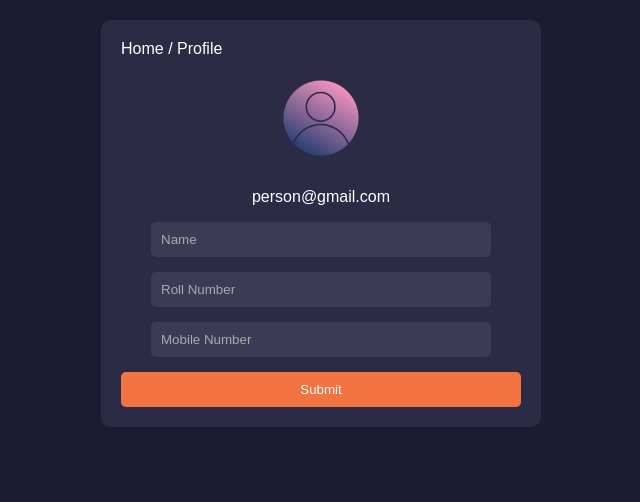
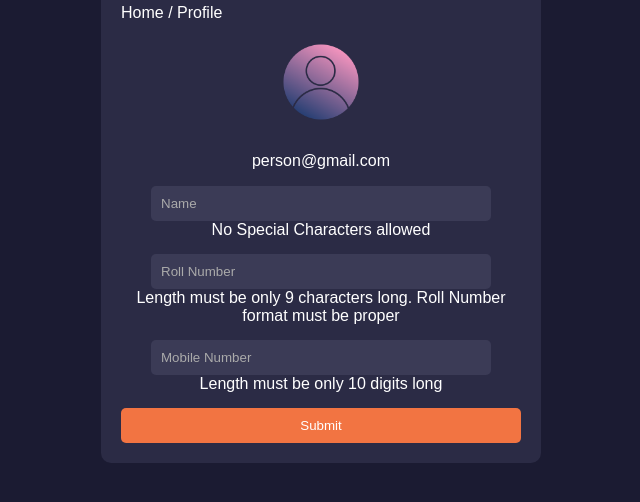
Before and after one commit to Glitcher005/Profile-form, a plain HTML site: page index.html in a window 1280 px wide. Shown: the part 226-728 px from the top of the page, without its empty margins (319-959 px from the left). Drawn offline with Linux system fonts and the light colour scheme.

Commit message:
index.html

```diff
--- a/index.html
+++ b/index.html
@@ -23,16 +23,16 @@
             <form id="form">
                 <div class="input-group">
                     <input type="text" id="name" placeholder="Name"><br>
-                    <small>No Special Characters allowed</small>
+                    <span>No Special Characters allowed</span>
                 </div>
                 <div class="input-group">
                     <input type="text" id="roll-number" placeholder="Roll Number"><br>
-                    <small>Length must be only 9 characters long.
-                        Roll Number format must be proper</small>
+                    <span>Length must be only 9 characters long.
+                        Roll Number format must be proper</span>
                 </div>
                 <div class="input-group">
                     <input type="text" id="mobile-number" placeholder="Mobile Number"><br>
-                    <small>Length must be only 10 digits long</small>
+                    <span>Length must be only 10 digits long</span>
                 </div>
                 <button type="submit">Submit</button>
             </form>
```
